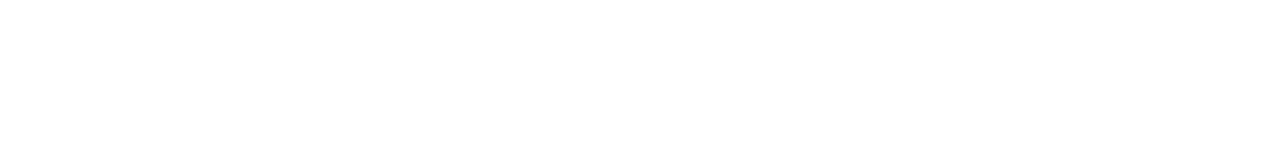
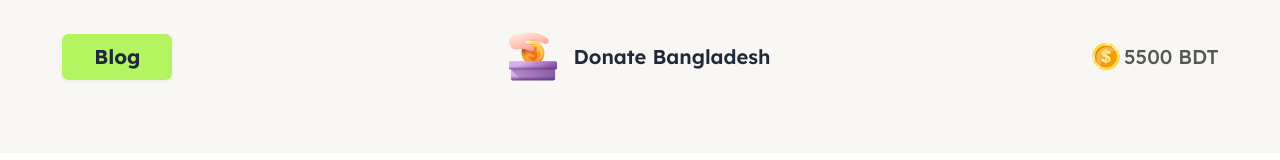
Before and after one commit to AnsarulIslam10/Assignment-05, a plain HTML site: page index.html in a window 1280 px wide. Drawn offline with nearby package versions, Linux system fonts and the light colour scheme.

Commit message:
navbar added

```diff
--- a/index.html
+++ b/index.html
@@ -22,6 +22,7 @@
                 clifford: '#da373d',
                 primary: '#B4F461',
                 navColor: '#F9F7F3',
+                secondary: '#111111B3',
               },
               fontFamily: {
                 lexend: 'Lexend'
@@ -34,7 +35,23 @@
 </head>
 
 <body class="font-lexend">
-
+    <header class="bg-navColor sticky">
+        <nav class="w-11/12 m-auto pt-6 pb-16">
+            <div class="navbar">
+                <div class="navbar-start">
+                  <button class="btn bg-primary font-bold rounded-lg px-8 text-xl">Blog</button>
+                </div>
+                <div class="navbar-center lg:flex gap-4">
+                  <img src="assets/logo.png" alt="">
+                  <h1 class="text-xl font-semibold">Donate Bangladesh</h1>
+                </div>
+                <div class="navbar-end flex items-center gap-1">
+                  <img src="assets/coin.png" alt="">
+                  <h2 class="text-secondary text-xl font-medium"><span>5500</span> BDT</h2>
+                </div>
+              </div>
+        </nav>
+    </header>
 </body>
 
 </html>
```
